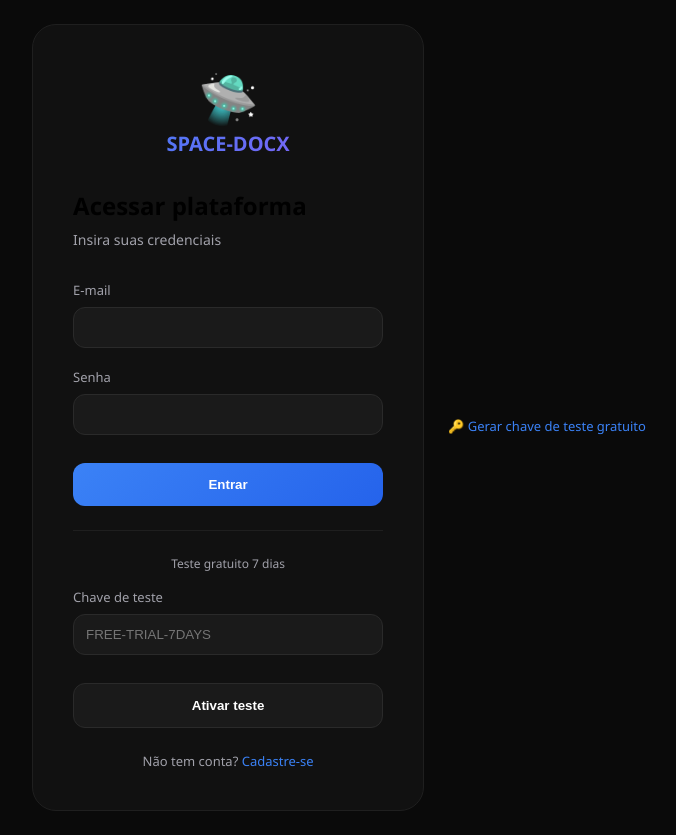
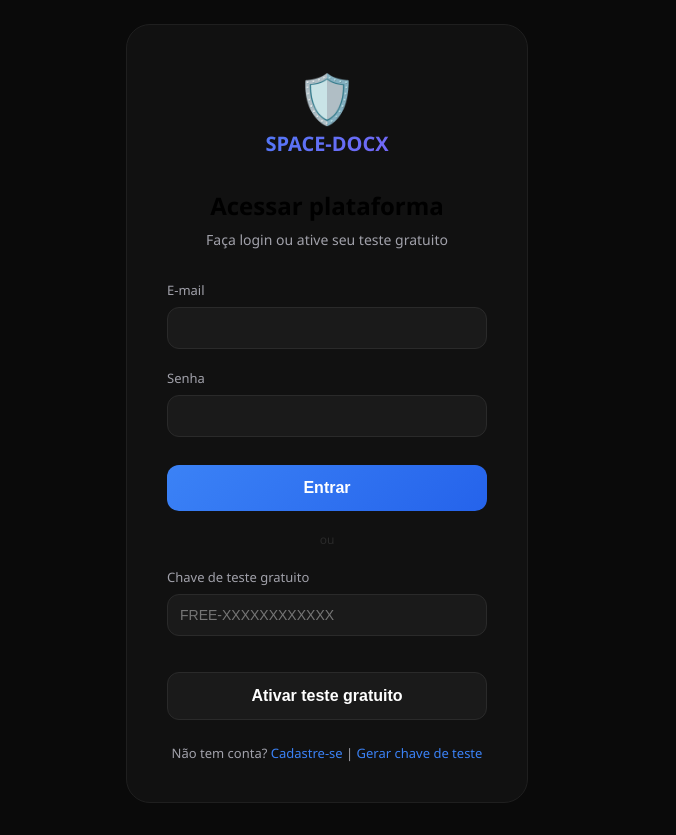
Before and after one commit to luq-eng/space-docx, a Flask app: page /login in a window 1280 px wide. Shown: the whole page, without its empty margins (313-989 px from the left). After the commit the page ends 803 px from the top, so only its background shows below. Run offline with Flask 3, Linux system fonts and the light colour scheme; parts of the project's set-up code (start-up, migrations or seed data) failed here and were passed over.

Commit message:
Update login.html

```diff
--- a/templates/login.html
+++ b/templates/login.html
@@ -7,32 +7,35 @@
     <style>
         * { margin: 0; padding: 0; box-sizing: border-box; }
         body { font-family: 'Segoe UI', sans-serif; background: #0a0a0a; min-height: 100vh; display: flex; align-items: center; justify-content: center; }
-        .login-container { width: 100%; max-width: 440px; padding: 24px; }
-        .login-card { background: #111; border: 1px solid #1f1f1f; border-radius: 24px; padding: 40px; }
+        .container { width: 100%; max-width: 450px; padding: 24px; }
+        .card { background: #111; border: 1px solid #1f1f1f; border-radius: 24px; padding: 40px; }
         .logo { text-align: center; margin-bottom: 32px; }
         .logo-icon { font-size: 48px; }
         .logo-text { font-size: 20px; font-weight: 700; background: linear-gradient(135deg, #3b82f6, #8b5cf6); -webkit-background-clip: text; -webkit-text-fill-color: transparent; }
-        h1 { font-size: 24px; margin-bottom: 8px; }
-        .subtitle { color: #a1a1aa; font-size: 14px; margin-bottom: 32px; }
+        h1 { font-size: 24px; margin-bottom: 8px; text-align: center; }
+        .subtitle { color: #a1a1aa; font-size: 14px; margin-bottom: 32px; text-align: center; }
         .form-group { margin-bottom: 20px; }
         label { display: block; font-size: 13px; color: #a1a1aa; margin-bottom: 8px; }
-        input { width: 100%; padding: 12px; background: #1a1a1a; border: 1px solid #2a2a2a; border-radius: 12px; color: white; }
+        input { width: 100%; padding: 12px; background: #1a1a1a; border: 1px solid #2a2a2a; border-radius: 12px; color: white; font-size: 14px; }
         input:focus { outline: none; border-color: #3b82f6; }
-        .btn { width: 100%; padding: 14px; background: linear-gradient(135deg, #3b82f6, #2563eb); border: none; border-radius: 12px; color: white; font-weight: 600; cursor: pointer; margin-top: 8px; }
-        .trial-section { border-top: 1px solid #1f1f1f; padding-top: 24px; margin-top: 24px; }
-        .trial-title { font-size: 12px; color: #a1a1aa; text-align: center; margin-bottom: 16px; }
+        .btn { width: 100%; padding: 14px; background: linear-gradient(135deg, #3b82f6, #2563eb); border: none; border-radius: 12px; color: white; font-weight: 600; cursor: pointer; margin-top: 8px; font-size: 16px; transition: transform 0.2s; }
+        .btn:hover { transform: translateY(-2px); }
+        .btn-outline { background: #1a1a1a; border: 1px solid #2a2a2a; margin-top: 16px; }
+        .divider { text-align: center; padding: 20px 0; color: #2a2a2a; font-size: 12px; }
+        .flash-error { background: rgba(239,68,68,0.1); border: 1px solid rgba(239,68,68,0.3); padding: 12px; border-radius: 10px; margin-bottom: 20px; color: #ef4444; font-size: 13px; }
+        .flash-success { background: rgba(34,197,94,0.1); border: 1px solid rgba(34,197,94,0.3); padding: 12px; border-radius: 10px; margin-bottom: 20px; color: #22c55e; }
         .register-link { text-align: center; margin-top: 24px; font-size: 13px; color: #a1a1aa; }
         .register-link a { color: #3b82f6; text-decoration: none; }
-        .flash-error { background: rgba(239,68,68,0.1); border: 1px solid rgba(239,68,68,0.3); padding: 12px; border-radius: 10px; margin-bottom: 20px; color: #ef4444; font-size: 13px; }
-        .flash-success { background: rgba(34,197,94,0.1); border: 1px solid rgba(34,197,94,0.3); padding: 12px; border-radius: 10px; margin-bottom: 20px; color: #22c55e; }
+        @media (max-width: 768px) { .container { padding: 16px; } .card { padding: 24px; } }
     </style>
 </head>
 <body>
-    <div class="login-container">
-        <div class="login-card">
-            <div class="logo"><div class="logo-icon">🛸</div><div class="logo-text">SPACE-DOCX</div></div>
+    <div class="container">
+        <div class="card">
+            <div class="logo"><div class="logo-icon">🛡️</div><div class="logo-text">SPACE-DOCX</div></div>
             <h1>Acessar plataforma</h1>
-            <p class="subtitle">Insira suas credenciais</p>
+            <p class="subtitle">Faça login ou ative seu teste gratuito</p>
+
             {% with messages = get_flashed_messages(with_categories=true) %}
                 {% if messages %}
                     {% for category, message in messages %}
@@ -40,32 +43,32 @@
                     {% endfor %}
                 {% endif %}
             {% endwith %}
+
             <form method="POST">
                 <div class="form-group"><label>E-mail</label><input type="email" name="email" required></div>
                 <div class="form-group"><label>Senha</label><input type="password" name="senha" required></div>
                 <button type="submit" class="btn">Entrar</button>
             </form>
-            <div class="trial-section">
-                <div class="trial-title">Teste gratuito 7 dias</div>
-                <div class="form-group"><label>Chave de teste</label><input type="text" id="chaveTeste" placeholder="FREE-TRIAL-7DAYS"></div>
-                <button onclick="usarChaveTeste()" class="btn" style="background: #1a1a1a; border: 1px solid #2a2a2a;">Ativar teste</button>
-            </div>
-            <div class="register-link">Não tem conta? <a href="/registro">Cadastre-se</a></div>
+
+            <div class="divider">ou</div>
+
+            <div class="form-group"><label>Chave de teste gratuito</label><input type="text" name="chave_teste" id="chaveTeste" placeholder="FREE-XXXXXXXXXXXX"></div>
+            <button onclick="usarChaveTeste()" class="btn btn-outline">Ativar teste gratuito</button>
+
+            <div class="register-link">Não tem conta? <a href="/registro">Cadastre-se</a> | <a href="/gerar-chave-teste">Gerar chave de teste</a></div>
         </div>
     </div>
+
     <script>
         function usarChaveTeste() {
             const chave = document.getElementById('chaveTeste').value;
-            if (!chave) { alert('Digite a chave: FREE-TRIAL-7DAYS'); return; }
+            if (!chave) { alert('Digite sua chave de teste'); return; }
             const formData = new FormData();
-            formData.append('email', 'teste@temp.com');
+            formData.append('email', 'temp@temp.com');
             formData.append('senha', 'temp');
-            formData.append('chave', chave);
-            fetch('/login', { method: 'POST', body: formData }).then(r => { if (r.redirected) window.location.href = r.url; });
+            formData.append('chave_teste', chave);
+            fetch('/login', { method: 'POST', body: formData }).then(r => { if (r.redirected) window.location.href = r.url; else r.text().then(t => { if(t.includes('inválida')) alert('Chave inválida ou já usada'); }); });
         }
     </script>
-    <div class="register-link" style="margin-top: 16px;">
-    <a href="/gerar-chave-teste">🔑 Gerar chave de teste gratuito</a>
-</div>
 </body>
 </html>
```
